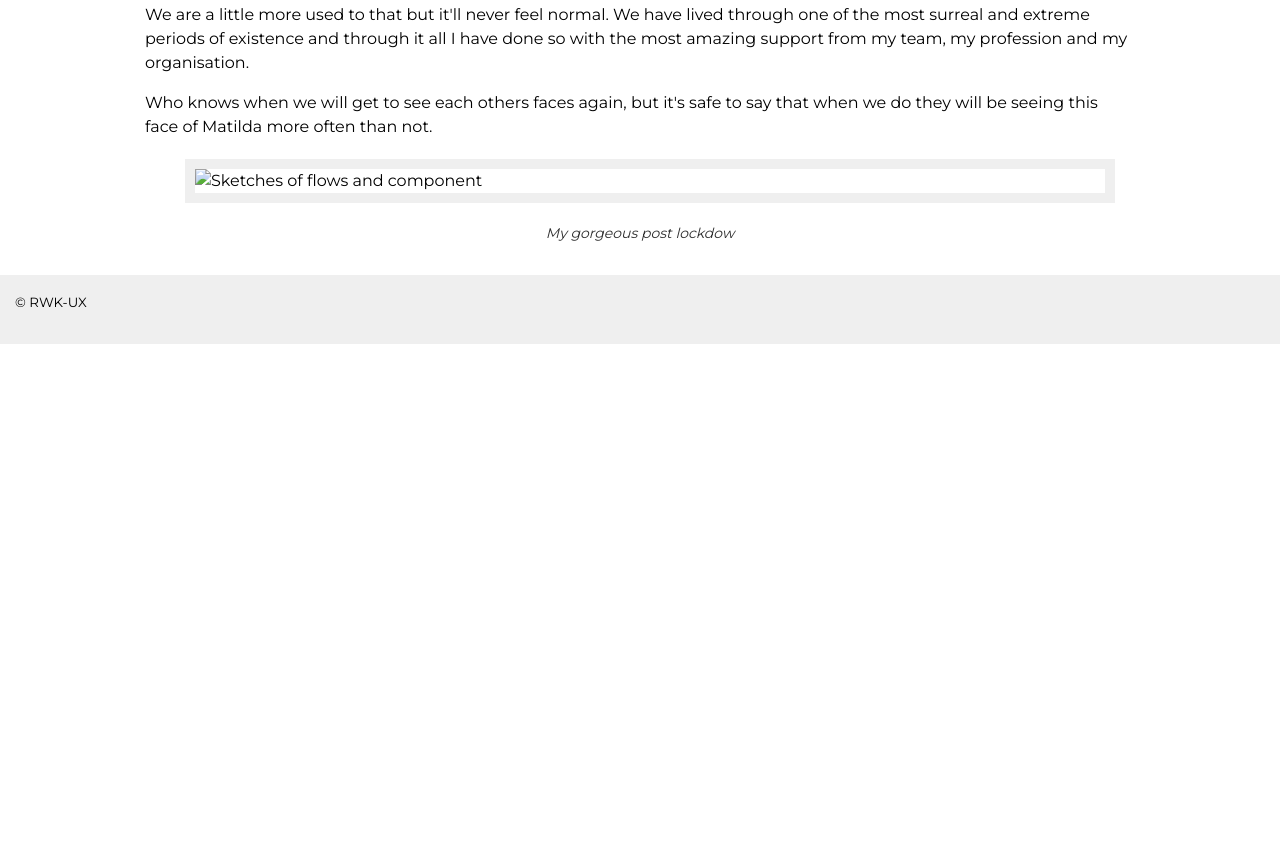
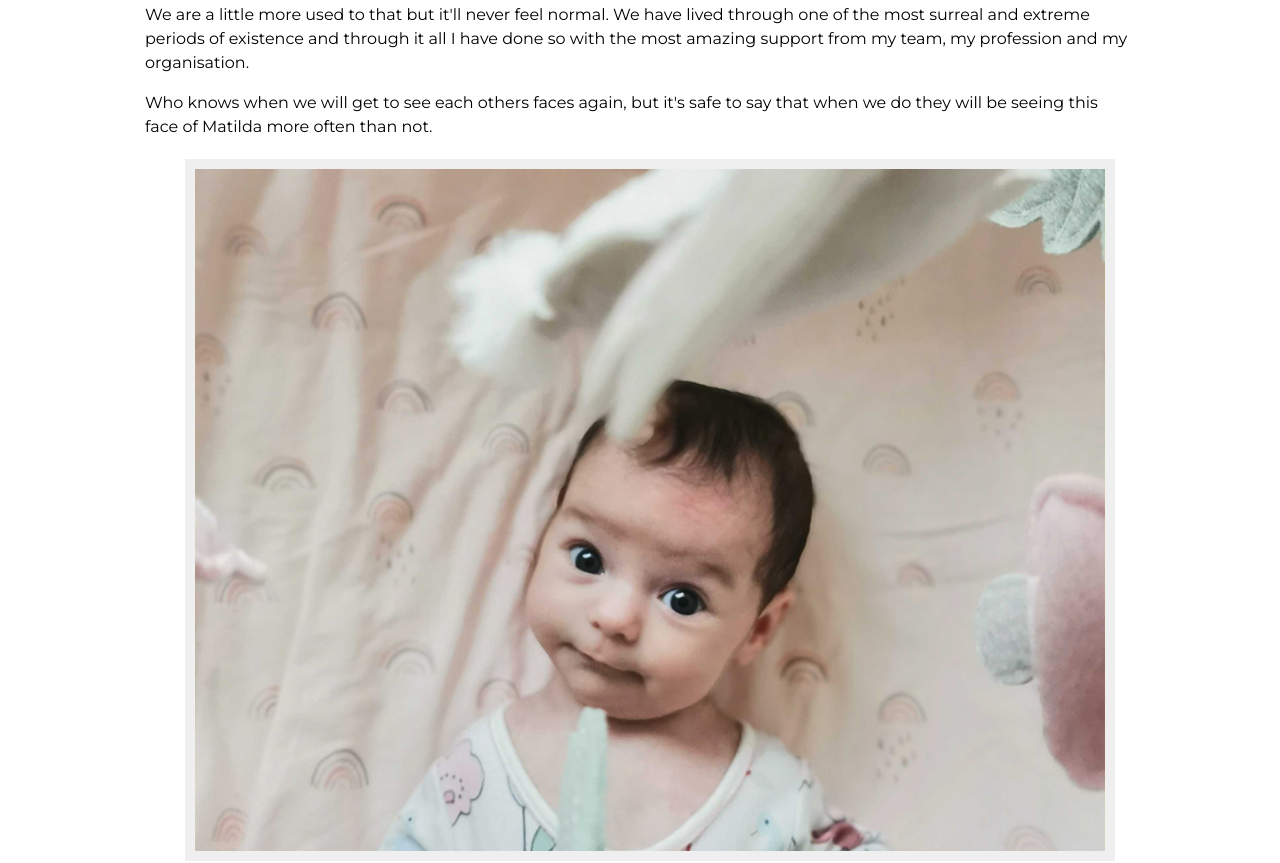
Before and after one commit to rwk-moj/rwk-ux, a plain HTML site: page being-a-version-1-parent-during-lockdown.html in a window 1280 px wide. Shown: the part 2971-3834 px from the top of the page. Before the commit the page ends 3315 px from the top, so only its background shows below. Drawn offline with Linux system fonts and the light colour scheme.

Commit message:
Fixed image

```diff
--- a/being-a-version-1-parent-during-lockdown.html
+++ b/being-a-version-1-parent-during-lockdown.html
@@ -49,7 +49,7 @@
             <p>We are a little more used to that but it'll never feel normal. We have lived through one of the most surreal and extreme periods of existence and through it all I have done so with the most amazing support from my team, my profession and my organisation.</p>
             <p>Who knows when we will get to see each others faces again, but it's safe to say that when we do they will be seeing this face of Matilda more often than not.</p>
              <figure>
-               <img src="images/matilda.png" class="example" alt="Sketches of flows and component">
+               <img src="images/matilda.jpg" class="example" alt="Sketches of flows and component">
               <figcaption>My gorgeous post lockdow </figcaption>
             </figure>
         </main>
```
